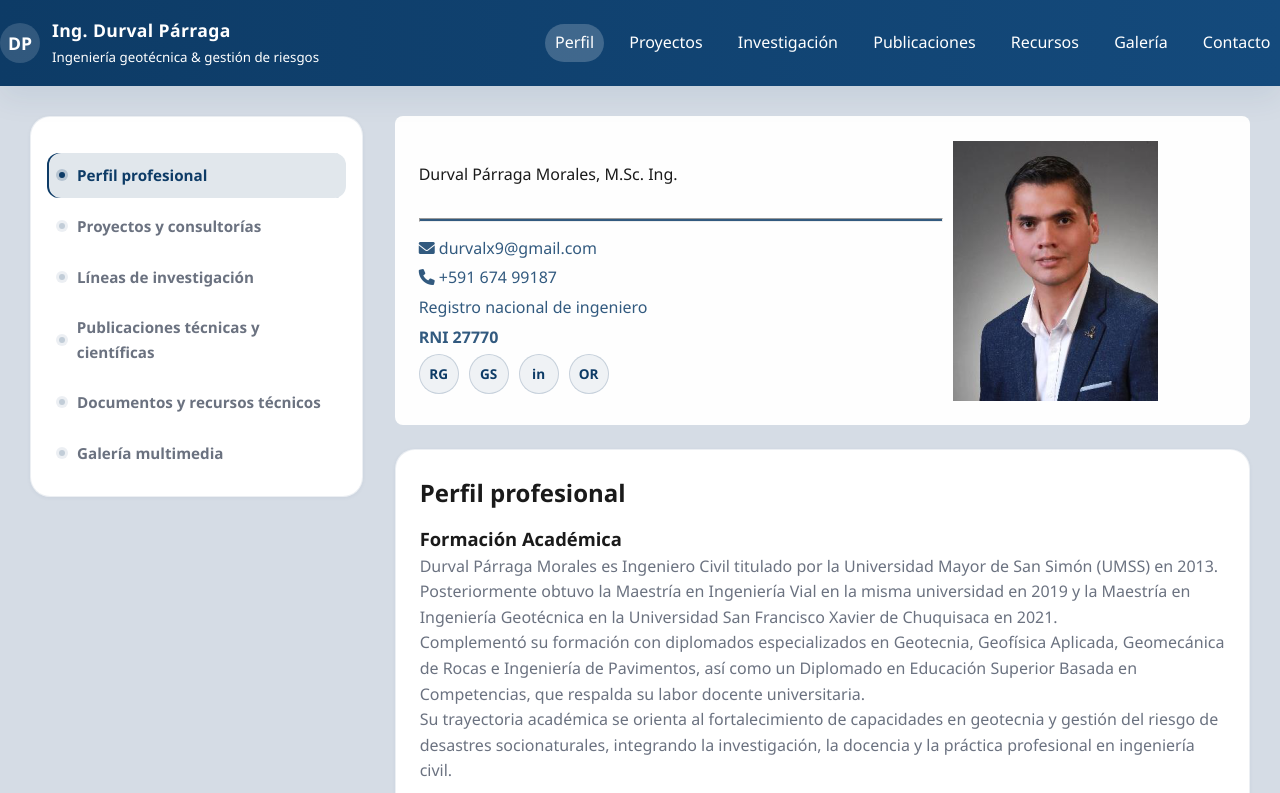
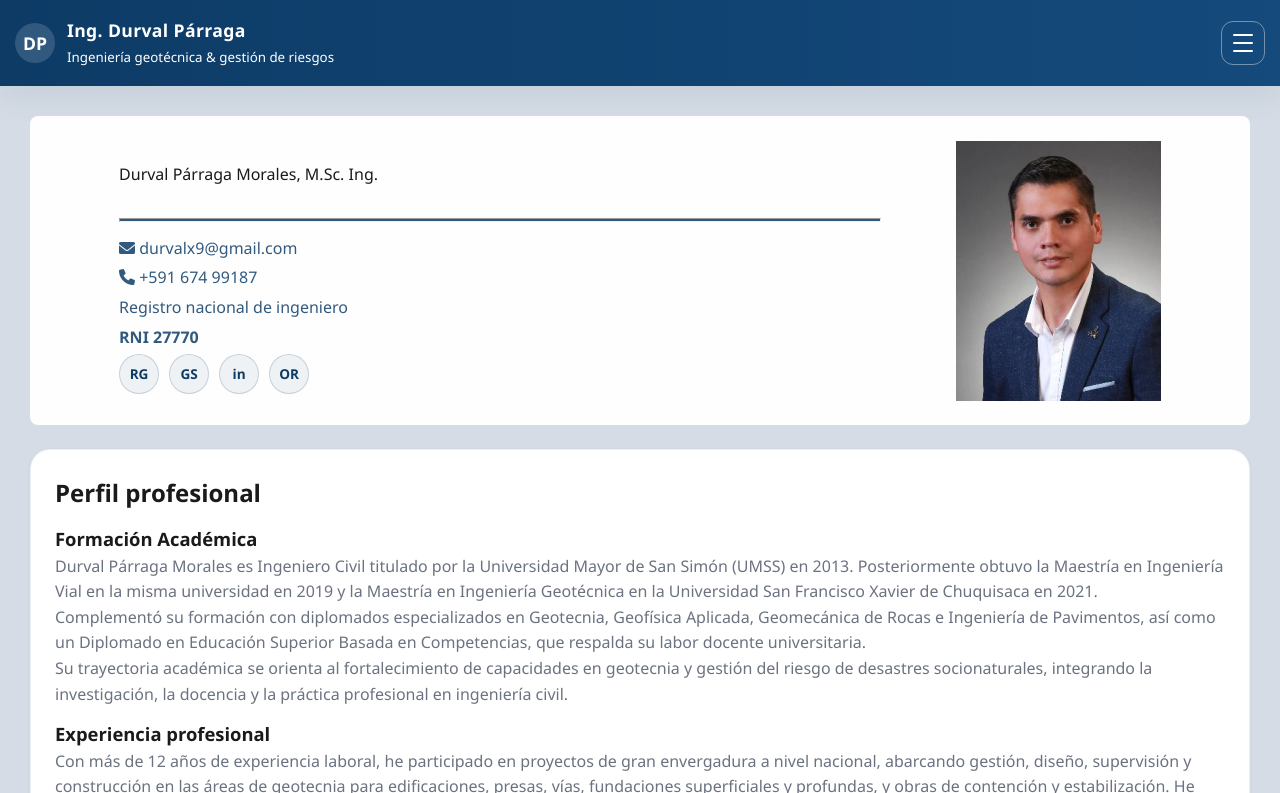
Before and after one commit to usatdev-brian/IngDurvalParraga-Portafolio, a plain HTML site: page index.html in a window 1280 px wide. Shown: the top 793 px of the page. Drawn offline with Linux system fonts and the light colour scheme.

Commit message:
modificaciones header

```diff
--- a/css/components/header.css
+++ b/css/components/header.css
@@ -11,10 +11,11 @@
 }
 
 .site-header__container {
-  display: grid;
-  grid-template-columns: 1fr;
+  display: flex;
+  align-items: center;
+  justify-content: space-between;
   gap: 1rem;
-  align-items: center;
+  padding: 0 15px;
 }
 
 .site-header__brand {
@@ -41,31 +42,45 @@
   margin: 0;
 }
 
-.site-header__nav {
-  display: flex;
+.site-header__toggle {
+  display: none;
+  justify-content: center;
   align-items: center;
-  gap: 1rem;
-  flex-wrap: wrap;
-  justify-content: center;
+  width: 44px;
+  height: 44px;
+  border-radius: 12px;
+  border: 1px solid rgba(255, 255, 255, 0.4);
+  background-color: transparent;
+  cursor: pointer;
+  padding: 0;
+  transition: background-color var(--transition-base), border-color var(--transition-base);
 }
 
-.site-header__link {
-  padding: 0.4rem 0.6rem;
-  border-radius: 999px;
-  transition: background-color var(--transition-base);
+.site-header__toggle:hover,
+.site-header__toggle[aria-expanded="true"] {
+  background-color: rgba(255, 255, 255, 0.2);
+  border-color: rgba(255, 255, 255, 0.6);
 }
 
-.site-header__link:hover,
-.site-header__link.is-active {
-  background-color: rgba(255, 255, 255, 0.2);
+.site-header__toggle:focus-visible {
+  outline: 3px solid rgba(255, 255, 255, 0.6);
+  outline-offset: 2px;
 }
 
-@media (min-width: 768px) {
-  .site-header__container {
-    grid-template-columns: auto 1fr;
-  }
+.site-header__toggle-icon {
+  display: grid;
+  gap: 6px;
+}
 
-  .site-header__nav {
-    justify-content: flex-end;
+.site-header__toggle-icon span {
+  width: 20px;
+  height: 2px;
+  border-radius: 999px;
+  background-color: #ffffff;
+}
+
+@media (min-width: 960px) {
+  .site-header__toggle {
+    display: inline-flex;
   }
 }
--- a/css/components/sections.css
+++ b/css/components/sections.css
@@ -1284,6 +1284,7 @@
   gap: 10px;
   background: #fefefe;
   padding: 24px;
+  justify-content: space-evenly;
 }
 
 .text-profile__card {
--- a/css/main.css
+++ b/css/main.css
@@ -94,6 +94,14 @@ a {
     grid-template-columns: minmax(220px, 0.28fr) minmax(0, 0.72fr);
     align-items: start;
   }
+
+  body.has-sidebar-collapsed .site-sidebar {
+    display: none;
+  }
+
+  body.has-sidebar-collapsed .layout__grid {
+    grid-template-columns: minmax(0, 1fr);
+  }
 }
 
 @media (min-width: 768px) {
--- a/index.html
+++ b/index.html
@@ -21,15 +21,15 @@
                     </div>
                 </div>
 
-                <nav class="site-header__nav" aria-label="Principal">
-                    <a class="site-header__link is-active" href="#perfil-profesional">Perfil</a>
-                    <a class="site-header__link" href="#proyectos">Proyectos</a>
-                    <a class="site-header__link" href="#investigacion">Investigaci&oacute;n</a>
-                    <a class="site-header__link" href="#publicaciones">Publicaciones</a>
-                    <a class="site-header__link" href="#recursos">Recursos</a>
-                    <a class="site-header__link" href="#galeria">Galer&iacute;a</a>
-                    <a class="site-header__link" href="#contacto">Contacto</a>
-                </nav>
+                <button class="site-header__toggle" type="button" aria-controls="site-sidebar-nav"
+                    aria-expanded="false">
+                    <span class="site-header__toggle-label sr-only">Mostrar la navegaci&oacute;n de secciones</span>
+                    <span class="site-header__toggle-icon" aria-hidden="true">
+                        <span></span>
+                        <span></span>
+                        <span></span>
+                    </span>
+                </button>
             </div>
         </header>
 
--- a/js/main.js
+++ b/js/main.js
@@ -2,6 +2,70 @@ function setCurrentYear() {
   const yearElement = document.querySelector("#current-year");
   if (yearElement) {
     yearElement.textContent = new Date().getFullYear();
+  }
+}
+
+function initHeaderMenu() {
+  const header = document.querySelector(".site-header");
+  if (!header) return;
+
+  const toggle = header.querySelector(".site-header__toggle");
+  const sidebar = document.querySelector(".site-sidebar");
+  if (!toggle || !sidebar) return;
+
+  const label = toggle.querySelector(".site-header__toggle-label");
+  const breakpoint = window.matchMedia("(min-width: 960px)");
+  const isDesktop = () => breakpoint.matches;
+
+  const setExpanded = (expanded) => {
+    if (isDesktop()) {
+      document.body.classList.toggle("has-sidebar-collapsed", !expanded);
+      toggle.setAttribute("aria-expanded", String(expanded));
+      if (label) {
+        label.textContent = expanded
+          ? "Ocultar la navegaci\u00F3n de secciones"
+          : "Mostrar la navegaci\u00F3n de secciones";
+      }
+
+      if (!expanded) {
+        sidebar.classList.remove("is-open");
+      }
+    } else {
+      document.body.classList.remove("has-sidebar-collapsed");
+      toggle.setAttribute("aria-expanded", "false");
+      if (label) {
+        label.textContent = "Mostrar la navegaci\u00F3n de secciones";
+      }
+    }
+  };
+
+  const isCollapsed = () =>
+    isDesktop() && document.body.classList.contains("has-sidebar-collapsed");
+
+  if (isDesktop()) {
+    setExpanded(false);
+  } else {
+    setExpanded(true);
+  }
+
+  toggle.addEventListener("click", () => {
+    if (!isDesktop()) return;
+    const collapsed = isCollapsed();
+    setExpanded(collapsed);
+  });
+
+  const handleBreakpointChange = (event) => {
+    if (event.matches) {
+      setExpanded(false);
+    } else {
+      setExpanded(true);
+    }
+  };
+
+  if (typeof breakpoint.addEventListener === "function") {
+    breakpoint.addEventListener("change", handleBreakpointChange);
+  } else if (typeof breakpoint.addListener === "function") {
+    breakpoint.addListener(handleBreakpointChange);
   }
 }
 
@@ -284,6 +348,7 @@ function initReadMoreLists() {
 
 document.addEventListener("DOMContentLoaded", () => {
   setCurrentYear();
+  initHeaderMenu();
   initSidebar();
   initScrollSpy();
   initFilters();
```
